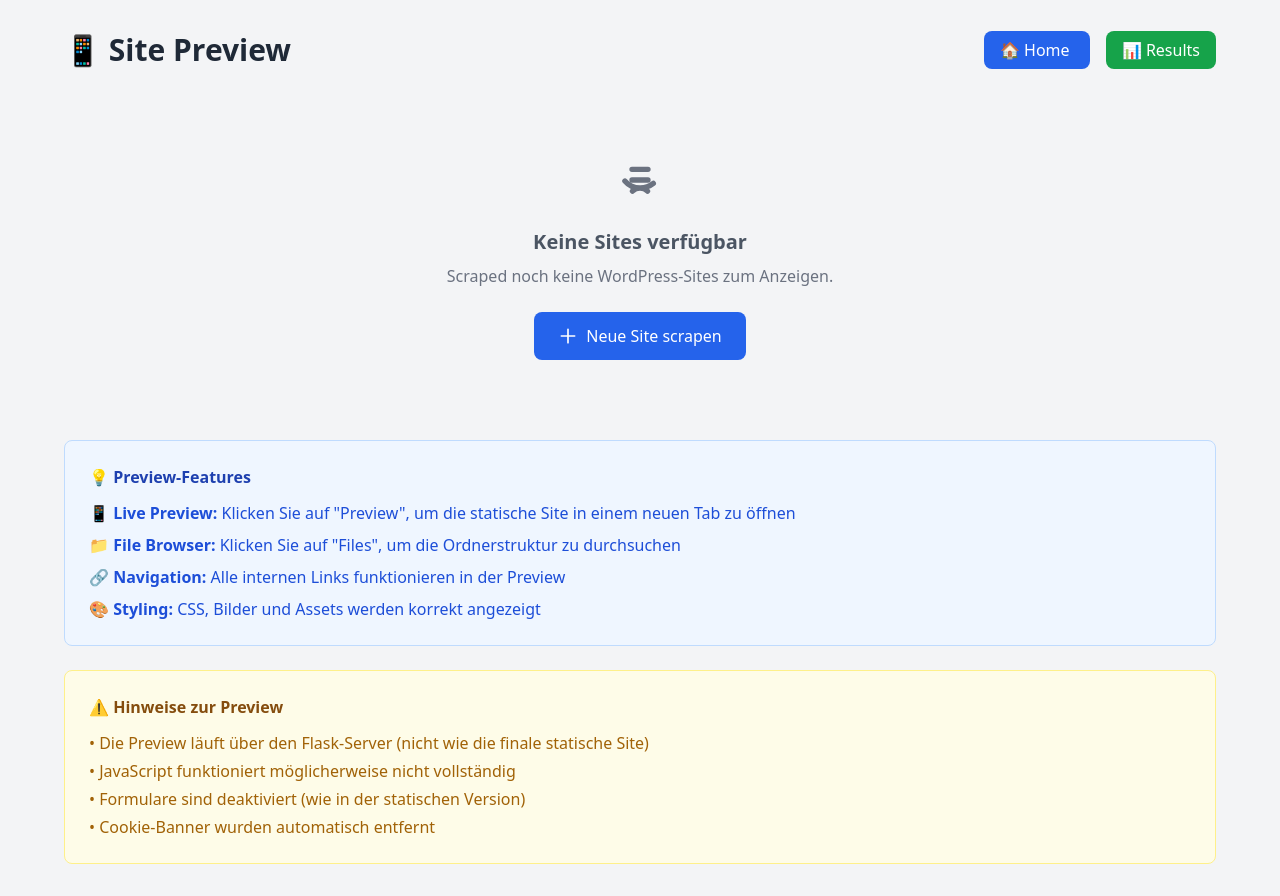
After one commit to DG1001/wordpress-converter, a Flask app: page /preview in a window 1280 px wide. The commit adds this page. Run offline with Flask 3, Linux system fonts and the light colour scheme; some libraries are stand-ins or nearby versions.

Commit message:
Add comprehensive live preview system and enhanced scraper functionality
Preview System:
- Add /preview route with site overview and timestamp management
- Implement live website preview serving scraped HTML with proper assets
- Add file browser with directory navigation and breadcrumbs
- Create preview templates with modern UI and file type icons
- Add navigation links from start page and results page to preview

Scraper Improvements:
- Add comprehensive cookie banner removal functionality
- Fix directory/file path conflicts that caused "Is a directory" errors
- Implement URL normalization to prevent duplicate processing
- Add smart asset handling with conflict resolution
- Enhanced error handling and logging for path conflicts

Cookie Banner Detection:
- Support for popular WordPress cookie plugins (Cookiebot, Borlabs, etc.)
- Multi-language detection (German/English terms)
- Text-based detection with positioning analysis
- Comprehensive selector-based removal

Features:
✓ Live preview system for easy quality control
✓ File browser with visual navigation
✓ Cookie banner auto-removal during scraping
✓ Enhanced path conflict resolution
✓ Improved URL normalization and duplicate prevention
✓ Seamless navigation between preview, results, and file browser

🤖 Generated with [Claude Code](https://claude.ai/code)

Co-Authored-By: Claude <noreply@anthropic.com>

```diff
--- a/app.py
+++ b/app.py
@@ -1,4 +1,4 @@
-from flask import Flask, render_template, request, jsonify, send_file, url_for, redirect
+from flask import Flask, render_template, request, jsonify, send_file, url_for, redirect, send_from_directory, abort
 from flask_socketio import SocketIO, emit
 import os
 import shutil
@@ -8,6 +8,7 @@ from datetime import datetime
 from urllib.parse import urlparse
 from scraper import WordPressScraper
 import json
+import mimetypes
 
 app = Flask(__name__)
 app.config['SECRET_KEY'] = 'wordpress-scraper-secret-key'
@@ -133,6 +134,102 @@ def cancel_scraping():
     scraping_progress['active'] = False
     return jsonify({'success': True})
 
+@app.route('/preview')
+def preview_index():
+    """Show available scraped sites for preview"""
+    if not os.path.exists('scraped_sites'):
+        return render_template('preview_index.html', sites=[])
+
+    sites = []
+    for domain in os.listdir('scraped_sites'):
+        domain_path = os.path.join('scraped_sites', domain)
+        if os.path.isdir(domain_path):
+            timestamps = []
+            for timestamp in os.listdir(domain_path):
+                timestamp_path = os.path.join(domain_path, timestamp)
+                if os.path.isdir(timestamp_path):
+                    # Check if index.html exists
+                    index_path = os.path.join(timestamp_path, 'index.html')
+                    if os.path.exists(index_path):
+                        # Get creation time and size
+                        stat = os.stat(timestamp_path)
+                        size = sum(os.path.getsize(os.path.join(root, file))
+                                 for root, dirs, files in os.walk(timestamp_path)
+                                 for file in files)
+                        timestamps.append({
+                            'timestamp': timestamp,
+                            'path': f"{domain}/{timestamp}",
+                            'created': datetime.fromtimestamp(stat.st_ctime),
+                            'size': format_size(size)
+                        })
+
+            if timestamps:
+                timestamps.sort(key=lambda x: x['created'], reverse=True)
+                sites.append({
+                    'domain': domain,
+                    'timestamps': timestamps
+                })
+
+    return render_template('preview_index.html', sites=sites)
+
+@app.route('/preview/<path:site_path>')
+def preview_site(site_path):
+    """Serve scraped site files for preview"""
+    # Validate the path to prevent directory traversal
+    if '..' in site_path or site_path.startswith('/'):
+        abort(403)
+
+    # Check if it's a request for the root of a site (redirect to index.html)
+    full_path = os.path.join('scraped_sites', site_path)
+
+    if os.path.isdir(full_path):
+        # Check for index.html in the directory
+        index_path = os.path.join(full_path, 'index.html')
+        if os.path.exists(index_path):
+            return send_file(index_path)
+        else:
+            # Return directory listing if no index.html
+            return preview_directory_listing(site_path)
+
+    if os.path.exists(full_path):
+        # Determine mimetype
+        mimetype = mimetypes.guess_type(full_path)[0]
+        return send_file(full_path, mimetype=mimetype)
+
+    abort(404)
+
+@app.route('/preview/<path:site_path>/')
+def preview_site_with_slash(site_path):
+    """Handle requests with trailing slash"""
+    return preview_site(site_path)
+
+def preview_directory_listing(site_path):
+    """Generate a simple directory listing for preview"""
+    full_path = os.path.join('scraped_sites', site_path)
+    if not os.path.exists(full_path):
+        abort(404)
+
+    items = []
+    for item in os.listdir(full_path):
+        item_path = os.path.join(full_path, item)
+        is_dir = os.path.isdir(item_path)
+        size = 0 if is_dir else os.path.getsize(item_path)
+
+        items.append({
+            'name': item,
+            'is_dir': is_dir,
+            'size': format_size(size) if not is_dir else '',
+            'url': f"/preview/{site_path}/{item}" if not is_dir else f"/preview/{site_path}/{item}/"
+        })
+
+    # Sort: directories first, then files
+    items.sort(key=lambda x: (not x['is_dir'], x['name'].lower()))
+
+    return render_template('preview_directory.html',
+                         path=site_path,
+                         items=items,
+                         parent_url=f"/preview/{'/'.join(site_path.split('/')[:-1])}" if '/' in site_path else '/preview')
+
 @socketio.on('connect')
 def handle_connect():
     emit('progress_update', scraping_progress)
--- /dev/null
+++ b/templates/preview_index.html
@@ -0,0 +1,120 @@
+<!DOCTYPE html>
+<html lang="de">
+<head>
+    <meta charset="UTF-8">
+    <meta name="viewport" content="width=device-width, initial-scale=1.0">
+    <title>Site Preview - WordPress Converter</title>
+    <script src="https://cdn.tailwindcss.com"></script>
+    <link rel="stylesheet" href="{{ url_for('static', filename='style.css') }}">
+</head>
+<body class="bg-gray-100 min-h-screen">
+    <div class="container mx-auto px-4 py-8">
+        <div class="max-w-6xl mx-auto">
+            <div class="flex justify-between items-center mb-8">
+                <h1 class="text-3xl font-bold text-gray-800">
+                    📱 Site Preview
+                </h1>
+                <div class="space-x-4">
+                    <a href="/" class="bg-blue-600 text-white py-2 px-4 rounded-lg hover:bg-blue-700 transition duration-200">
+                        🏠 Home
+                    </a>
+                    <a href="/result" class="bg-green-600 text-white py-2 px-4 rounded-lg hover:bg-green-700 transition duration-200">
+                        📊 Results
+                    </a>
+                </div>
+            </div>
+
+            {% if sites %}
+                <div class="grid gap-6">
+                    {% for site in sites %}
+                    <div class="bg-white rounded-lg shadow-md p-6">
+                        <h2 class="text-xl font-semibold mb-4 text-gray-700 flex items-center">
+                            🌐 {{ site.domain }}
+                        </h2>
+
+                        <div class="grid gap-3">
+                            {% for timestamp in site.timestamps %}
+                            <div class="border border-gray-200 rounded-lg p-4 hover:bg-gray-50 transition duration-200">
+                                <div class="flex justify-between items-center">
+                                    <div class="flex-1">
+                                        <div class="flex items-center space-x-4">
+                                            <div class="text-sm text-gray-500">
+                                                📅 {{ timestamp.created.strftime('%d.%m.%Y %H:%M') }}
+                                            </div>
+                                            <div class="text-sm text-gray-500">
+                                                📦 {{ timestamp.size }}
+                                            </div>
+                                        </div>
+                                        <div class="text-xs text-gray-400 mt-1">
+                                            {{ timestamp.timestamp }}
+                                        </div>
+                                    </div>
+
+                                    <div class="flex space-x-2">
+                                        <a href="/preview/{{ timestamp.path }}"
+                                           target="_blank"
+                                           class="bg-blue-600 text-white py-2 px-4 rounded hover:bg-blue-700 transition duration-200 text-sm inline-flex items-center">
+                                            <svg class="w-4 h-4 mr-1" fill="none" stroke="currentColor" viewBox="0 0 24 24">
+                                                <path stroke-linecap="round" stroke-linejoin="round" stroke-width="2" d="M15 12a3 3 0 11-6 0 3 3 0 016 0z"></path>
+                                                <path stroke-linecap="round" stroke-linejoin="round" stroke-width="2" d="M2.458 12C3.732 7.943 7.523 5 12 5c4.478 0 8.268 2.943 9.542 7-1.274 4.057-5.064 7-9.542 7-4.477 0-8.268-2.943-9.542-7z"></path>
+                                            </svg>
+                                            Preview
+                                        </a>
+                                        <a href="/preview/{{ timestamp.path }}/"
+                                           target="_blank"
+                                           class="bg-gray-600 text-white py-2 px-4 rounded hover:bg-gray-700 transition duration-200 text-sm inline-flex items-center">
+                                            <svg class="w-4 h-4 mr-1" fill="none" stroke="currentColor" viewBox="0 0 24 24">
+                                                <path stroke-linecap="round" stroke-linejoin="round" stroke-width="2" d="M3 7v10a2 2 0 002 2h14a2 2 0 002-2V9a2 2 0 00-2-2H5a2 2 0 00-2-2z"></path>
+                                                <path stroke-linecap="round" stroke-linejoin="round" stroke-width="2" d="M8 5a2 2 0 012-2h4a2 2 0 012 2v2H8V5z"></path>
+                                            </svg>
+                                            Files
+                                        </a>
+                                    </div>
+                                </div>
+                            </div>
+                            {% endfor %}
+                        </div>
+                    </div>
+                    {% endfor %}
+                </div>
+            {% else %}
+                <div class="text-center py-12">
+                    <div class="text-gray-500 mb-4">
+                        <svg class="w-16 h-16 mx-auto" fill="none" stroke="currentColor" viewBox="0 0 24 24">
+                            <path stroke-linecap="round" stroke-linejoin="round" stroke-width="2" d="M9.172 16.172a4 4 0 015.656 0M9 12h6m-6-4h6m2 5.291A7.962 7.962 0 0112 15c-2.34 0-4.29-1.009-5.674-2.64"></path>
+                        </svg>
+                    </div>
+                    <h3 class="text-xl font-semibold text-gray-600 mb-2">Keine Sites verfügbar</h3>
+                    <p class="text-gray-500 mb-6">Scraped noch keine WordPress-Sites zum Anzeigen.</p>
+                    <a href="/" class="bg-blue-600 text-white py-3 px-6 rounded-lg hover:bg-blue-700 transition duration-200 inline-flex items-center">
+                        <svg class="w-5 h-5 mr-2" fill="none" stroke="currentColor" viewBox="0 0 24 24">
+                            <path stroke-linecap="round" stroke-linejoin="round" stroke-width="2" d="M12 4v16m8-8H4"></path>
+                        </svg>
+                        Neue Site scrapen
+                    </a>
+                </div>
+            {% endif %}
+
+            <div class="bg-blue-50 border border-blue-200 rounded-lg p-6 mt-8">
+                <h3 class="font-semibold text-blue-800 mb-3">💡 Preview-Features</h3>
+                <div class="text-blue-700 space-y-2">
+                    <p><strong>📱 Live Preview:</strong> Klicken Sie auf "Preview", um die statische Site in einem neuen Tab zu öffnen</p>
+                    <p><strong>📁 File Browser:</strong> Klicken Sie auf "Files", um die Ordnerstruktur zu durchsuchen</p>
+                    <p><strong>🔗 Navigation:</strong> Alle internen Links funktionieren in der Preview</p>
+                    <p><strong>🎨 Styling:</strong> CSS, Bilder und Assets werden korrekt angezeigt</p>
+                </div>
+            </div>
+
+            <div class="bg-yellow-50 border border-yellow-200 rounded-lg p-6 mt-6">
+                <h3 class="font-semibold text-yellow-800 mb-3">⚠️ Hinweise zur Preview</h3>
+                <div class="text-yellow-700 space-y-1">
+                    <p>• Die Preview läuft über den Flask-Server (nicht wie die finale statische Site)</p>
+                    <p>• JavaScript funktioniert möglicherweise nicht vollständig</p>
+                    <p>• Formulare sind deaktiviert (wie in der statischen Version)</p>
+                    <p>• Cookie-Banner wurden automatisch entfernt</p>
+                </div>
+            </div>
+        </div>
+    </div>
+</body>
+</html>
```
Also changed, not shown: scraper.py (+154 -9 lines), templates/index.html (+12 -3 lines), templates/preview_directory.html (added, +136 -0 lines), templates/result.html (+10 -0 lines).
